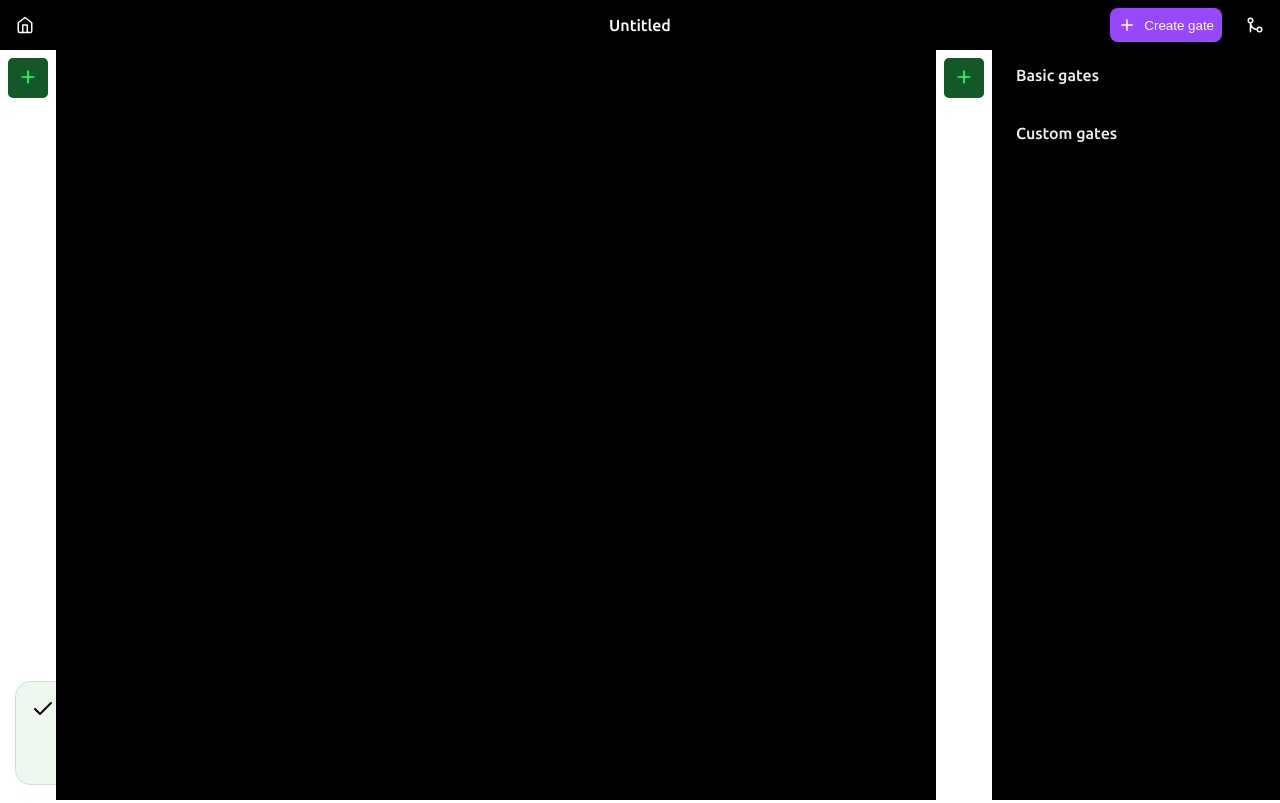
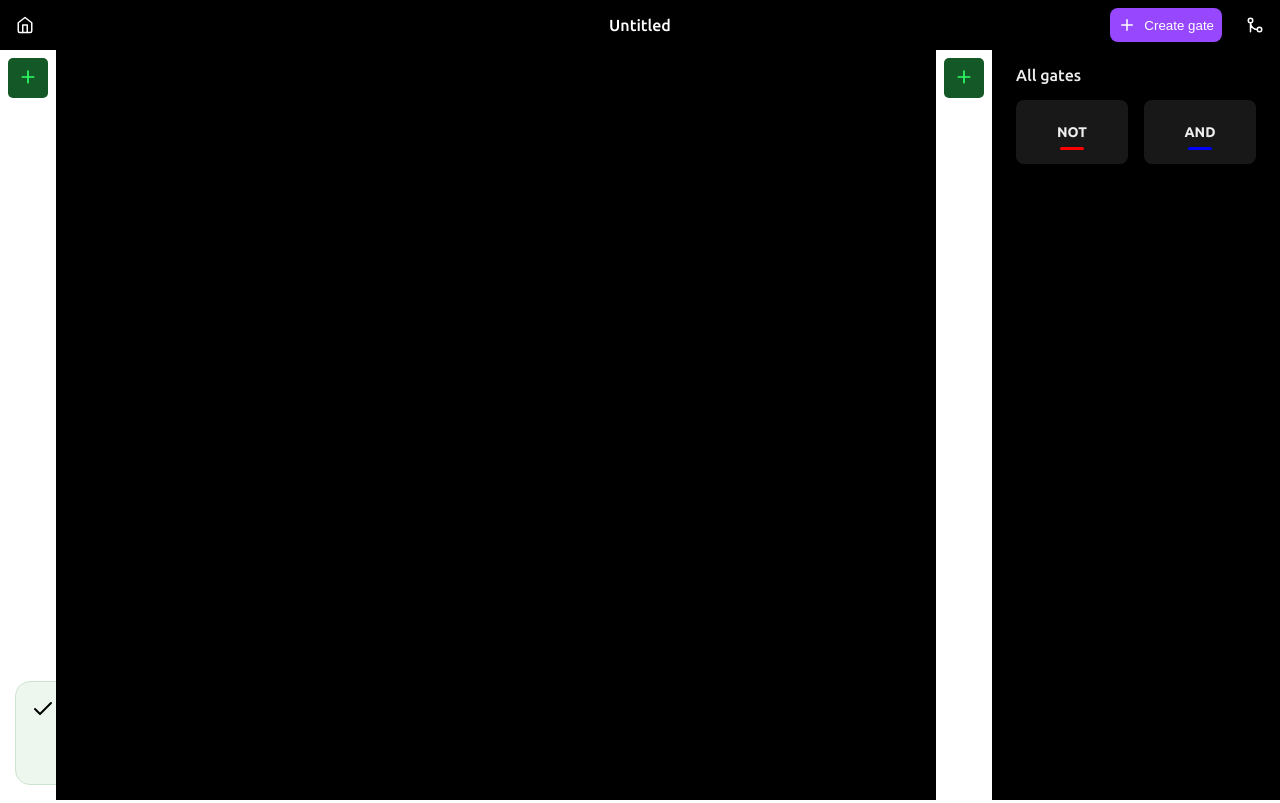
Before and after one commit to team-nullptr/logic-gates-simulator, a React (Vite) app: page / in a window 1280 px wide. Both pictures are taken after a click on the button "New project". Built offline with nearby package versions, Linux system fonts and the light colour scheme.

Commit message:
Update add function to actually add gates to the circuit Use core's data for rendering GatePrototype components Remove the division for base and custom gates Pass project to the Adapter's constructor

```diff
--- a/src/features/editor/Adapter.ts
+++ b/src/features/editor/Adapter.ts
@@ -7,6 +7,12 @@ import { Block } from '../canvas/types/Block';
 import { Prototype } from '../sidebar/types/Prototype';
 import { subtract } from '../../common/utils';
 import { snapToGrid } from '../canvas/utils';
+import { Project } from '../../core/project-manager/ProjectManager';
+
+const baseGates: Prototype[] = [
+  { text: 'not', color: 'red' },
+  { text: 'and', color: 'blue' }
+];
 
 export class Adapter {
   offset: Vector = [0, 0];
@@ -16,11 +22,16 @@ export class Adapter {
 
   readonly gates: Block[] = [];
   readonly connections: Connection[] = [];
-  readonly available: { base: Prototype[]; custom: Prototype[] } = { base: [], custom: [] };
-
   private readonly _buttons: Button[] = [];
 
-  constructor(readonly scrolls: MutableRefObject<{ inputs: number; outputs: number }>) {
+  constructor(
+    private readonly project: Project,
+    readonly scrolls: MutableRefObject<{ inputs: number; outputs: number }>
+  ) {}
+
+  get available(): Prototype[] {
+    const gates = this.project.simulator.createdGates.values();
+    return [...gates].map((it) => ({ text: it.type, color: it.color })).concat(baseGates);
   }
 
   get buttons(): Button[] {
@@ -50,14 +61,19 @@ export class Adapter {
     this.connections.push(connection);
   }
 
-  add(type: string, mouse: Vector): boolean {
+  add(type: string, mouse: Vector): void {
     const position = subtract(mouse, this.offset);
     const snapped = snapToGrid(position);
 
-    // TODO: Fetch data from core
-    const block = new Block('1234', 'text', 'blue', snapped, [true, false], [false]);
+    const { simulator } = this.project;
+    const id = simulator.addGate(type);
+    const created = simulator.circuit.find(id);
+    const proto = simulator.createdGates.get(type) ?? baseGates.find((it) => it.text === type);
+
+    if (!proto || !created) return;
+
+    // FIXME: Something's wrong with the outputs - they do not show on the screen
+    const block = new Block(id, type, proto.color, snapped, created.inputs, created.states);
     this.gates.push(block);
-
-    return true;
   }
 }
--- a/src/features/editor/Editor.tsx
+++ b/src/features/editor/Editor.tsx
@@ -12,7 +12,7 @@ export const Editor = ({ project }: { project: Project }) => {
   const [scrolls, setScrolls] = useState({ inputs: 0, outputs: 0 });
   const scrollsRef = useRef(scrolls);
 
-  const adapter = useMemo(() => new Adapter(scrollsRef), []);
+  const adapter = useMemo(() => new Adapter(project, scrollsRef), []);
 
   const outputs = adapter.buttons.filter((it) => it.side === 'input');
   const inputs = adapter.buttons.filter((it) => it.side === 'output');
--- a/src/features/sidebar/GatePrototype.tsx
+++ b/src/features/sidebar/GatePrototype.tsx
@@ -36,22 +36,21 @@ const StyledContent = styled.p<{ color: string }>`
 `;
 
 export const GatePrototype = (props: { text: string; color: string }) => {
+  const { text, color } = props;
   const ref = useRef<HTMLDivElement>(null);
 
   const handleDragStart = (event: DragEvent<HTMLDivElement>) => {
     const { offsetX, offsetY } = event.nativeEvent;
+    const payload: GateDataTransfer = { id: text, offset: [offsetX, offsetY] };
 
-    // TODO: Replace with the actual gate id
-    const payload: GateDataTransfer = { id: 'abcd', offset: [offsetX, offsetY] };
-
-    event.dataTransfer.setData('text/plain', props.text);
+    event.dataTransfer.setData('text/plain', text);
     event.dataTransfer.setData('gate/json', JSON.stringify(payload));
     event.dataTransfer.effectAllowed = 'copy';
   };
 
   return (
     <StyledContainer onDragStart={handleDragStart} ref={ref} draggable>
-      <StyledContent color={props.color}>{props.text}</StyledContent>
+      <StyledContent color={color}>{text}</StyledContent>
     </StyledContainer>
   );
 };
--- a/src/features/sidebar/Sidebar.tsx
+++ b/src/features/sidebar/Sidebar.tsx
@@ -15,16 +15,12 @@ const StyledGrid = styled.div`
 `;
 
 export const Sidebar = (props: { source: Adapter }) => {
-  const { base, custom } = props.source.available;
-
   const renderPrototypes = (blocks: Prototype[]) => {
     return blocks.map((it, i) => <GatePrototype text={it.text} color={it.color} key={i} />);
   };
 
   return <div className={styles.sidebar}>
-    <ListHeader text="Basic gates" />
-    <StyledGrid>{renderPrototypes(base)}</StyledGrid>
-    <ListHeader text="Custom gates" />
-    <StyledGrid>{renderPrototypes(custom)}</StyledGrid>
+    <ListHeader text="All gates" />
+    <StyledGrid>{renderPrototypes(props.source.available)}</StyledGrid>
   </div>;
 };
```
